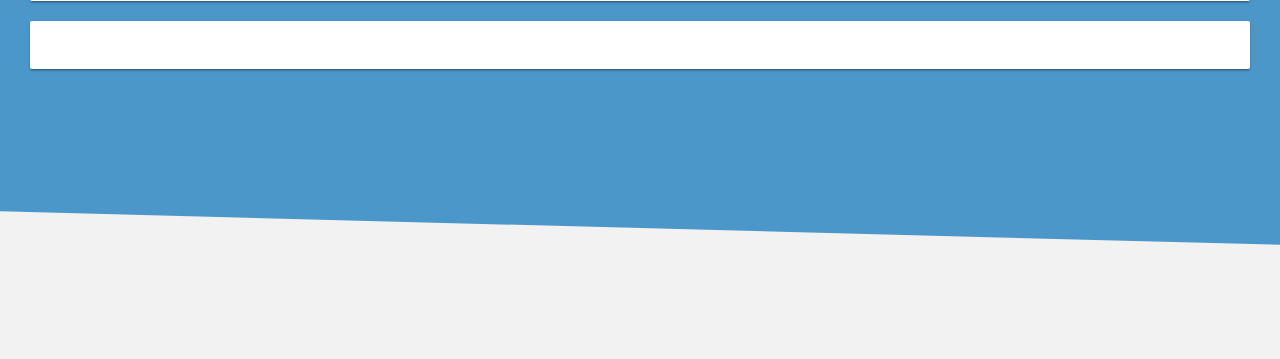
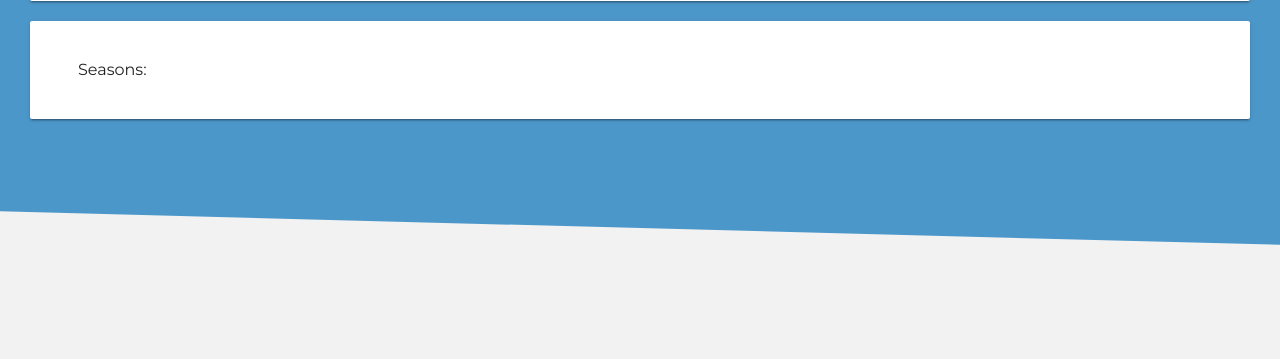
Before and after one commit to CodecoolGlobal/codecool-series-python-LatNat, a Flask app: template templates/details.html in a window 1280 px wide. Shown: the part 335-694 px from the top of the page. Run offline with Flask 2, Linux system fonts and the light colour scheme; the template is opened without the code that fills it, so the values that code supplies are empty.

Commit message:
Add bottom card for seasons in detailed view

```diff
--- a/static/js/embed-youtube.js
+++ b/static/js/embed-youtube.js
@@ -12,8 +12,8 @@ firstScriptTag.parentNode.insertBefore(tag, firstScriptTag);
 var player;
 function onYouTubeIframeAPIReady() {
   player = new YT.Player('player', {
-    height: '390',
-    width: '640',
+    height: '270',
+    width: '480',
     videoId: videoId,
     events: {
       'onReady': onPlayerReady,
--- a/static/style/detailed-view.css
+++ b/static/style/detailed-view.css
@@ -1,3 +1,4 @@
 .detailed-view .trailer {
     max-width: 480px;
+    overflow: hidden;
 }
--- a/templates/details.html
+++ b/templates/details.html
@@ -25,8 +25,15 @@
             </p>
         </div>
     </div>
-    {% if show['trailer'] != 'No URL' %}
-        <div id="player" class="card" data-video-id="{{ show['trailer'] | get_video_id }}"></div>
-        <script src="{{ url_for('static', filename='js/embed-youtube.js') }}" defer></script>
-    {% endif %}
+    <div class="card">
+    <div class="row">
+        {% if show['trailer'] != 'No URL' %}
+            <div id="player" class="trailer col col-third" data-video-id="{{ show['trailer'] | get_video_id }}"></div>
+            <script src="{{ url_for('static', filename='js/embed-youtube.js') }}" defer></script>
+        {% endif %}
+        <div class="col col-twothird">
+            <p>Seasons:</p>
+        </div>
+    </div>
+    </div>
 {% endblock %}
```
